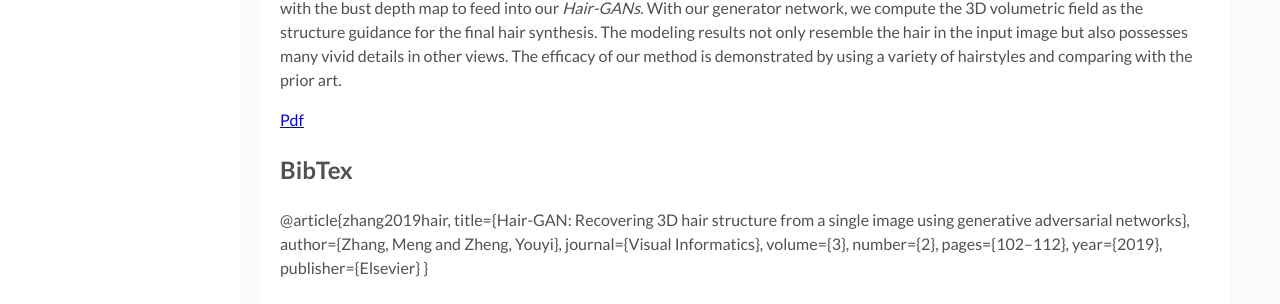
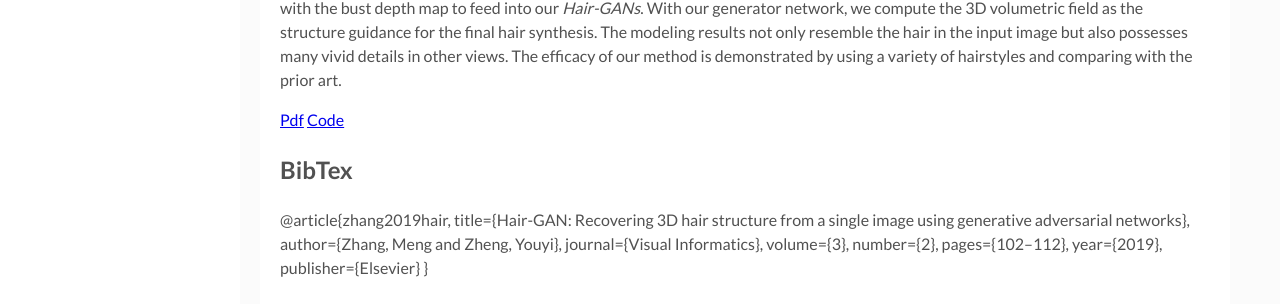
Before and after one commit to MengZephyr/MengZephyr.github.io, a Jekyll site: the page built from _posts/2018-11-16-HairGANs-Single-View-Hair-Modeling.markdown, in a window 1280 px wide. Shown: the part 341-645 px from the top of the page. Built offline with Jekyll 4.4.1, drawn with Linux system fonts in a browser that asks for light colours.

Commit message:
Update 2018-11-16-HairGANs-Single-View-Hair-Modeling.markdown

```diff
--- a/_posts/2018-11-16-HairGANs-Single-View-Hair-Modeling.markdown
+++ b/_posts/2018-11-16-HairGANs-Single-View-Hair-Modeling.markdown
@@ -14,6 +14,8 @@ tags: [Publication]
 We introduce *Hair-GANs*, an architecture of generative adversarial networks, to recover the 3D hair structure from a single image. The goal of our networks is to build a parametric transformation from 2D hair maps to 3D hair structure. The 3D hair structure is represented as a 3D volumetric field which encodes both the occupancy and the orientation information of the hair strands. Given a single hair image, we first align it with a bust model and extract a set of 2D maps encoding the hair orientation information in 2D, along with the bust depth map to feed into our *Hair-GANs*. With our generator network, we compute the 3D volumetric field as the structure guidance for the final hair synthesis. The modeling results not only resemble the hair in the input image but also possesses many vivid details in other views. The efficacy of our method is demonstrated by using a variety of hairstyles and comparing with the prior art.
 
 [Pdf](https://arxiv.org/pdf/1811.06229.pdf){:target="_blank"}
+[Code](https://github.com/MengZephyr/HairGANs){:target="_blank"}
+
 
 ## BibTex
 @article{zhang2019hair,
```
